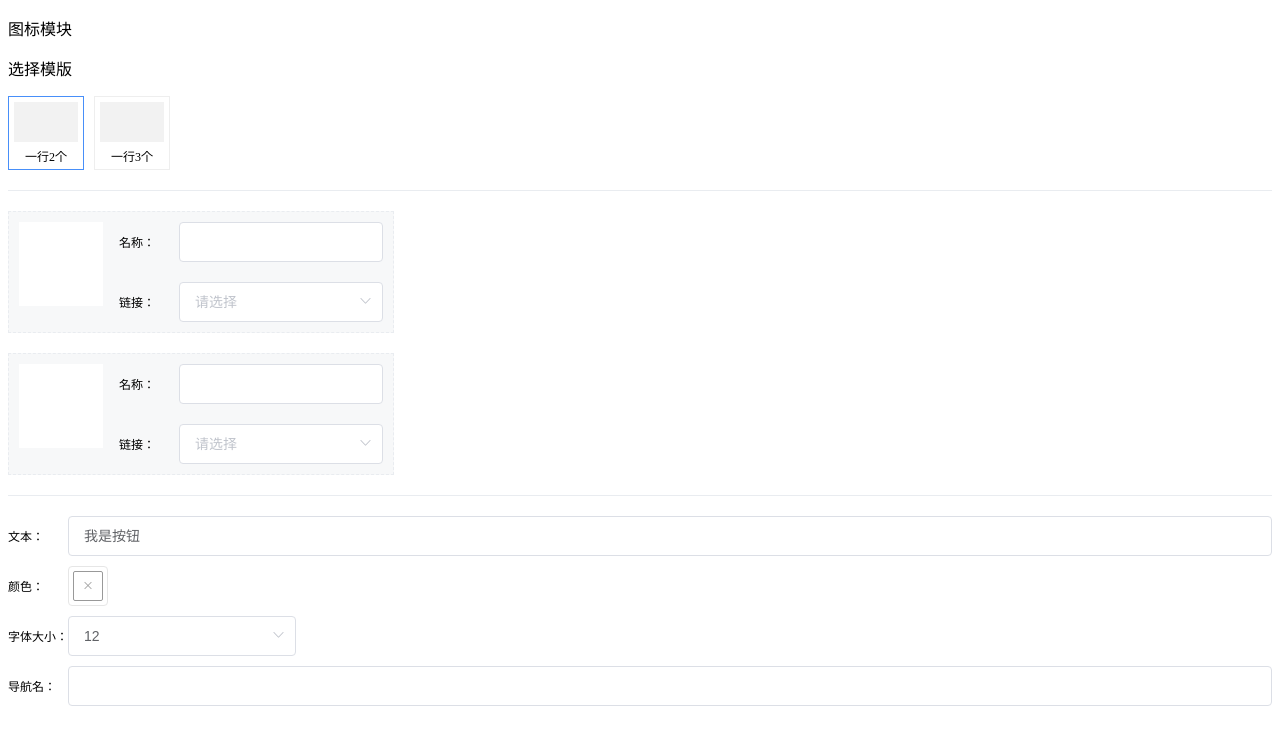
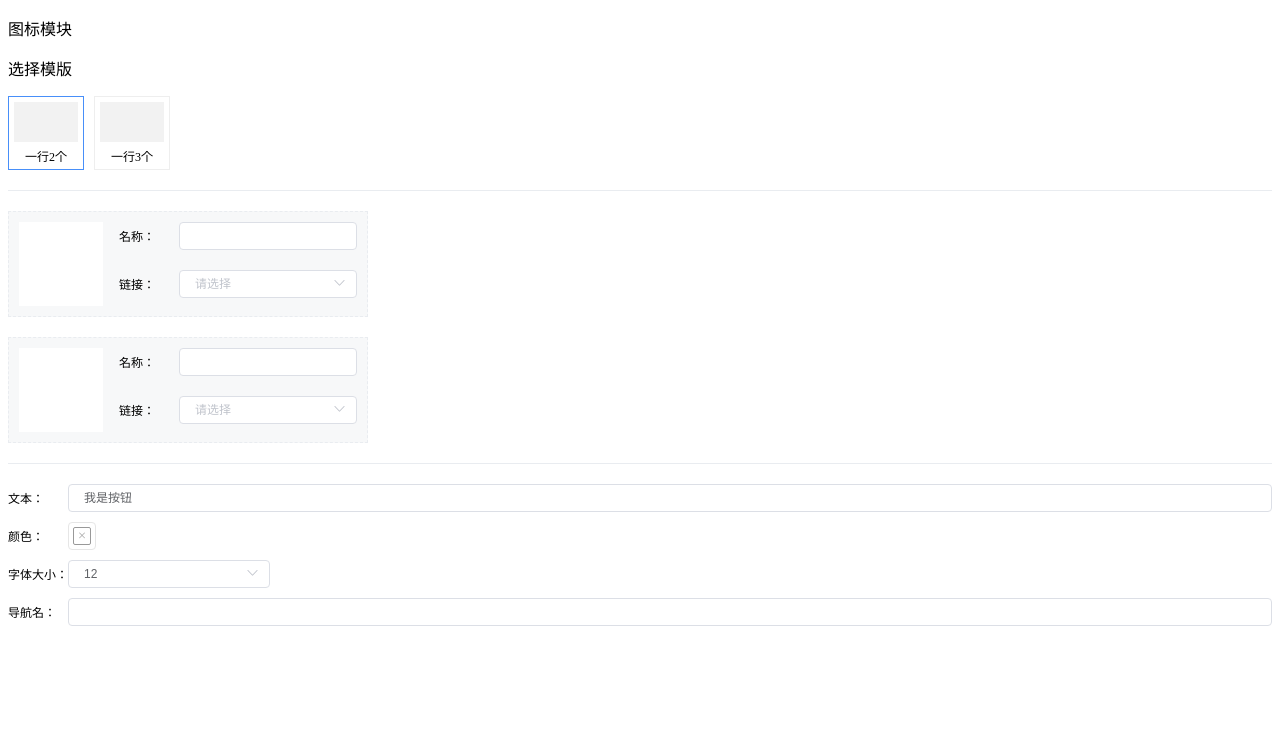
Before and after one commit to visualization-page/vue-element-schema, a Vue app: page /#/ in a window 1280 px wide. Shown: the top 744 px of the page. Built offline with nearby package versions, Linux system fonts and the light colour scheme.

Commit message:
fix: size=mini

```diff
--- a/src/components/schema/SchemaColor.vue
+++ b/src/components/schema/SchemaColor.vue
@@ -1,7 +1,11 @@
 <template>
   <div class="schema-color schema-item">
     <span class="schema-item__label" v-if="label">{{ label }}：</span>
-    <el-color-picker :value="value" @change="val => $emit('input', val)"></el-color-picker>
+    <el-color-picker
+      :value="value"
+      size="mini"
+      @change="val => $emit('input', val)"
+    />
   </div>
 </template>
 
--- a/src/components/schema/SchemaInput.vue
+++ b/src/components/schema/SchemaInput.vue
@@ -1,7 +1,12 @@
 <template>
   <div class="schema-item schema-input">
     <span class="schema-item__label" v-if="label">{{ label }}：</span>
-    <el-input :value="value" @input="val => $emit('input', val)"/>
+    <el-input
+      size="mini"
+      :value="value"
+      :placeholder="placeholder"
+      @input="val => $emit('input', val)"
+    />
   </div>
 </template>
 
@@ -12,6 +17,7 @@ export default {
   props: {
     label: String,
     // defaultValue: [String, Number],
+    placeholder: String,
     value: String
   },
 
--- a/src/components/schema/SchemaSelect.vue
+++ b/src/components/schema/SchemaSelect.vue
@@ -5,13 +5,14 @@
       :value="value"
       @change="val => $emit('input', val)"
       placeholder="请选择"
+      size="mini"
     >
       <el-option
         v-for="item in options"
         :key="item.value"
         :label="item.label"
-        :value="item.value">
-      </el-option>
+        :value="item.value"
+      />
     </el-select>
   </div>
 </template>
```
